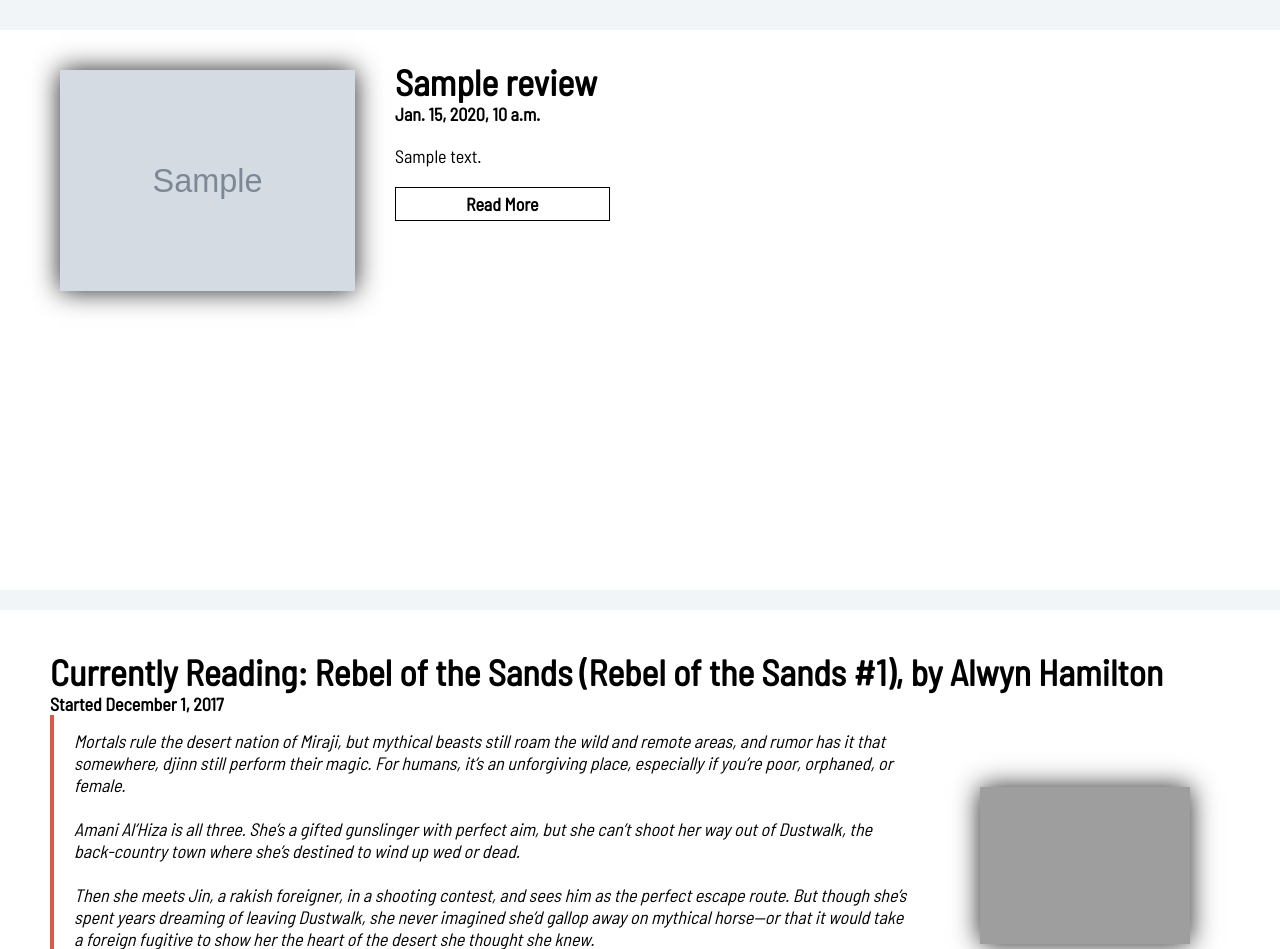
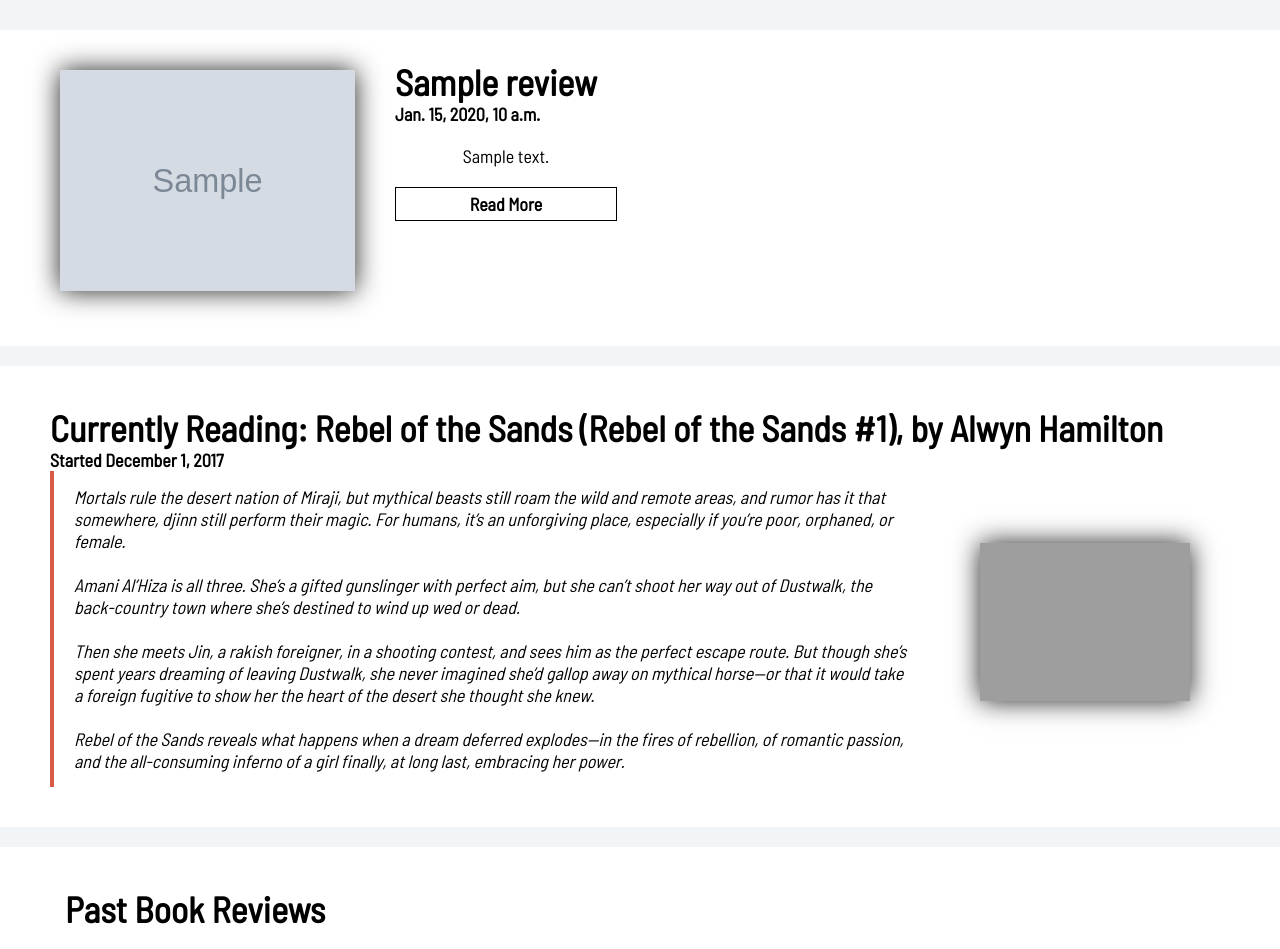
Before and after one commit to scausey/inkhorn, a Django app: template bookblog/templates/bookblog/home.html in a window 1280 px wide. Shown: the part 52-1001 px from the top of the page. Run offline with Django 3.2, Linux system fonts and the light colour scheme; the template is opened without the code that fills it: most values are stand-ins (such as "Sample title", 1, 10 or a date in 2020); grey boxes marked "Sample" are stand-in pictures; some libraries are stand-ins or nearby versions; some web fonts are replaced; grey boxes are pictures that could not be loaded.

Commit message:
added flexbox to recent-review div

```diff
--- a/bookblog/static/css/home.css
+++ b/bookblog/static/css/home.css
@@ -10,7 +10,18 @@
 }
 
 .recent-review {
-  height: 500px;
+  /*height: 500px;*/
+}
+
+.recent-review-content {
+  display: flex;
+  align-items: center;
+}
+
+.recent-review-text {
+  display: flex;
+  flex-direction: column;
+  align-self: flex-start;
 }
 
 .book-cover {
@@ -29,6 +40,8 @@
 
 .recent-review .btn {
   display: inline-block;
+  width: 80px;
+  text-align: center;
   margin-top: 20px;
   padding: 5px 70px;
   border: 1px solid black;
@@ -109,4 +122,4 @@
 }
 
 
-/* STICKERS */
+/* REVIEW DETAIL */
--- a/bookblog/templates/bookblog/home.html
+++ b/bookblog/templates/bookblog/home.html
@@ -8,11 +8,15 @@
 
 {% block content %}
 <div class="recent-review">
-  <img class="book-cover" src="{{ recent_review.book_cover }}" />
-  <a href="{% url 'review_detail' pk=recent_review.pk %}"><h1>{{ recent_review.title }}</h1></a>
-  <h4>{{ recent_review.date_published }}</h4>
-  <p>{{recent_review.book_review|linebreaksbr|truncatewords:200}}</p>
-  <a href="{% url 'review_detail' pk=recent_review.pk %}" class="btn"><strong>Read More</strong></a>
+  <div class="recent-review-content">
+    <img class="book-cover" src="{{ recent_review.book_cover }}" />
+    <div class="recent-review-text">
+      <a href="{% url 'review_detail' pk=recent_review.pk %}"><h1>{{ recent_review.title }}</h1></a>
+      <h4>{{ recent_review.date_published }}</h4>
+      <p>{{recent_review.book_review|linebreaksbr|truncatewords:215}}</p>
+      <a href="{% url 'review_detail' pk=recent_review.pk %}" class="btn"><strong>Read More</strong></a>
+    </div>
+  </div>
 </div>
 
 <div class="currently-reading">
```
